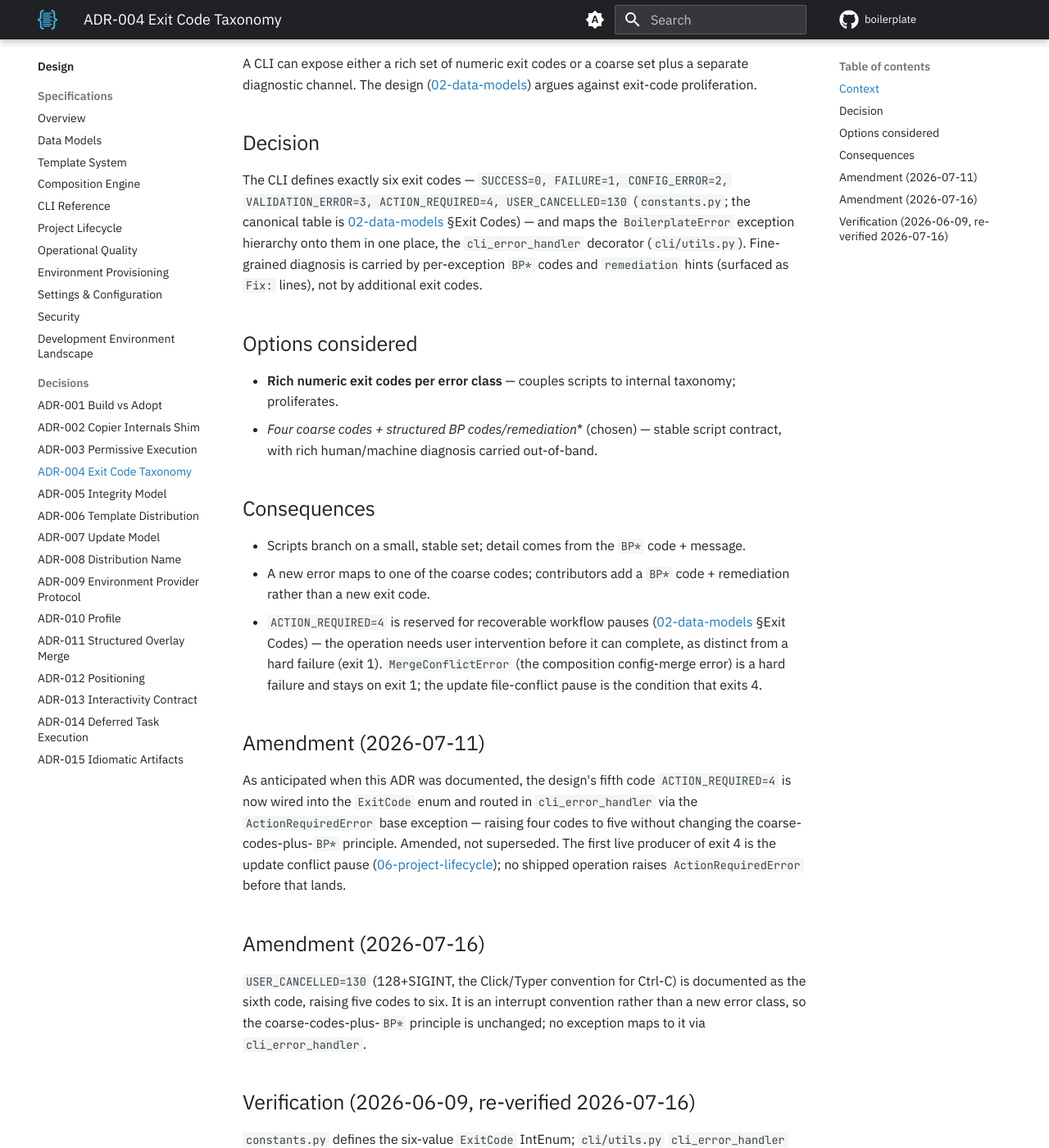
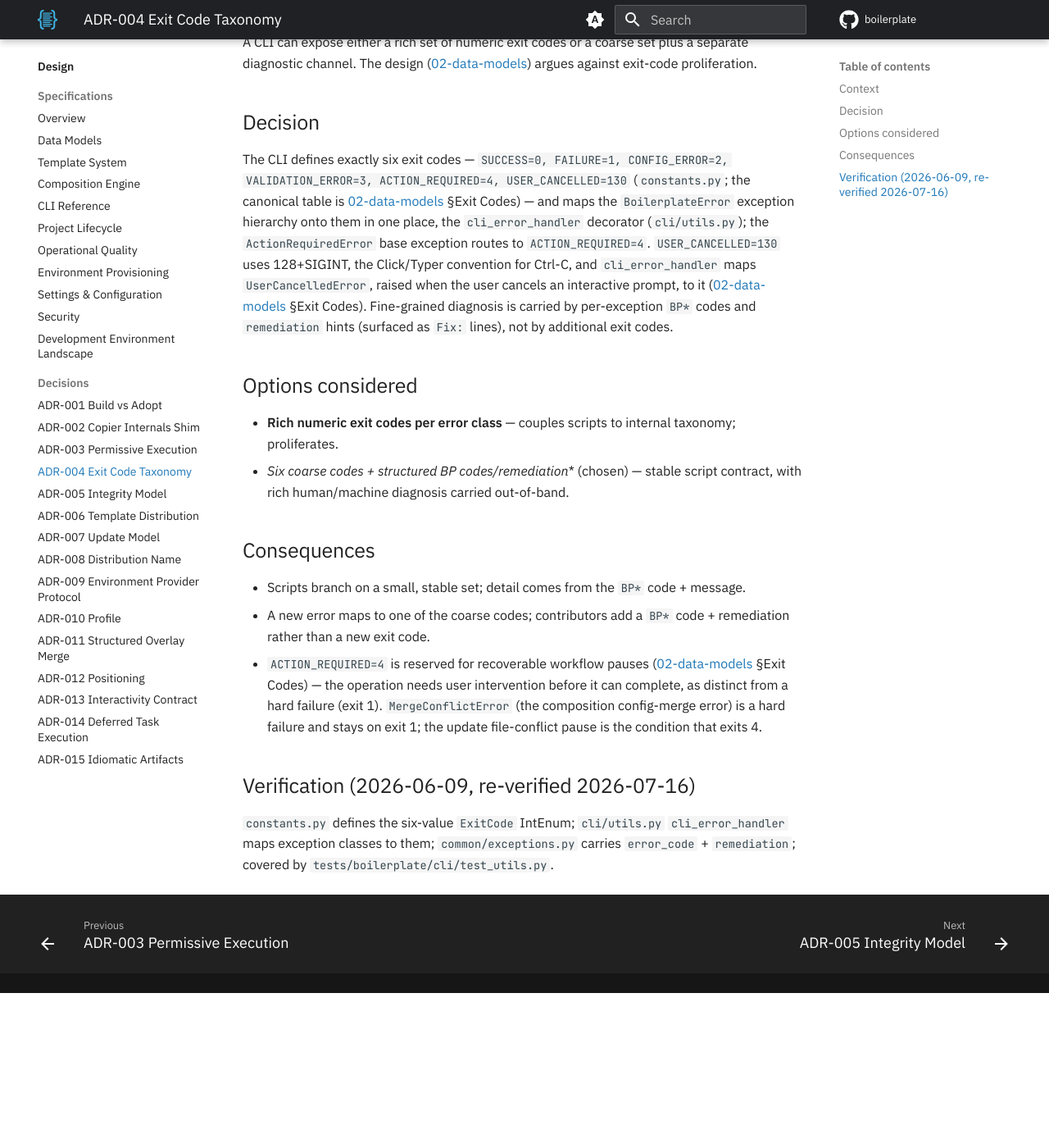
Before and after one commit to TheRealBillSiegler/boilerplate, an MkDocs documentation site: the page built from docs/design/adr-004-exit-code-taxonomy.md, in a window 1280 px wide and 1400 px high, scrolled down 571 px. Shown: the whole window at 82% size. Built offline with MkDocs 1.6.1 and Material for MkDocs 9.7.7, drawn with Linux system fonts in a browser that asks for light colours; comment, search, counter and statistics services are not loaded; the version menu is left out; after the commit the page ends 1782 px from its top, so only the background shows below that; some of the changed text lies outside the part shown.

Commit message:
docs(design): state ADR-004 as the current decision
The Status line drops its amendment dates and the 2026-07-11 and
2026-07-16 amendment sections. The exit-code count and the options list
read six codes, as the taxonomy now stands.

Co-Authored-By: Claude Sonnet 5.5 <noreply@anthropic.com>

```diff
--- a/docs/design/adr-004-exit-code-taxonomy.md
+++ b/docs/design/adr-004-exit-code-taxonomy.md
@@ -1,6 +1,6 @@
 # ADR-004: Coarse exit-code taxonomy, with fine diagnosis in BP* codes
 
-**Status**: Accepted (retroactively documented 2026-06-09; amended 2026-07-11, 2026-07-16) **Date**: documented 2026-06-09 **Deciders**: Project team
+**Status**: Accepted **Date**: documented 2026-06-09 **Deciders**: Project team
 
 ## Context
 
@@ -8,12 +8,12 @@ A CLI can expose either a rich set of numeric exit codes or a coarse set plus a
 
 ## Decision
 
-The CLI defines exactly six exit codes — `SUCCESS=0, FAILURE=1, CONFIG_ERROR=2, VALIDATION_ERROR=3, ACTION_REQUIRED=4, USER_CANCELLED=130` (`constants.py`; the canonical table is [02-data-models](02-data-models.md) §Exit Codes) — and maps the `BoilerplateError` exception hierarchy onto them in one place, the `cli_error_handler` decorator (`cli/utils.py`). Fine-grained diagnosis is carried by per-exception `BP*` codes and `remediation` hints (surfaced as `Fix:` lines), not by additional exit codes.
+The CLI defines exactly six exit codes — `SUCCESS=0, FAILURE=1, CONFIG_ERROR=2, VALIDATION_ERROR=3, ACTION_REQUIRED=4, USER_CANCELLED=130` (`constants.py`; the canonical table is [02-data-models](02-data-models.md) §Exit Codes) — and maps the `BoilerplateError` exception hierarchy onto them in one place, the `cli_error_handler` decorator (`cli/utils.py`); the `ActionRequiredError` base exception routes to `ACTION_REQUIRED=4`. `USER_CANCELLED=130` uses 128+SIGINT, the Click/Typer convention for Ctrl-C, and `cli_error_handler` maps `UserCancelledError`, raised when the user cancels an interactive prompt, to it ([02-data-models](02-data-models.md) §Exit Codes). Fine-grained diagnosis is carried by per-exception `BP*` codes and `remediation` hints (surfaced as `Fix:` lines), not by additional exit codes.
 
 ## Options considered
 
 - **Rich numeric exit codes per error class** — couples scripts to internal taxonomy; proliferates.
-- **Four coarse codes + structured BP* codes/remediation** (chosen) — stable script contract, with rich human/machine diagnosis carried out-of-band.
+- **Six coarse codes + structured BP* codes/remediation** (chosen) — stable script contract, with rich human/machine diagnosis carried out-of-band.
 
 ## Consequences
 
@@ -21,14 +21,6 @@ The CLI defines exactly six exit codes — `SUCCESS=0, FAILURE=1, CONFIG_ERROR=2
 - A new error maps to one of the coarse codes; contributors add a `BP*` code + remediation rather than a new exit code.
 - `ACTION_REQUIRED=4` is reserved for recoverable workflow pauses ([02-data-models](02-data-models.md) §Exit Codes) — the operation needs user intervention before it can complete, as distinct from a hard failure (exit 1). `MergeConflictError` (the composition config-merge error) is a hard failure and stays on exit 1; the update file-conflict pause is the condition that exits 4.
 
-## Amendment (2026-07-11)
-
-As anticipated when this ADR was documented, the design's fifth code `ACTION_REQUIRED=4` is now wired into the `ExitCode` enum and routed in `cli_error_handler` via the `ActionRequiredError` base exception — raising four codes to five without changing the coarse-codes-plus-`BP*` principle. Amended, not superseded. The first live producer of exit 4 is the update conflict pause ([06-project-lifecycle](06-project-lifecycle.md)); no shipped operation raises `ActionRequiredError` before that lands.
-
-## Amendment (2026-07-16)
-
-`USER_CANCELLED=130` (128+SIGINT, the Click/Typer convention for Ctrl-C) is documented as the sixth code, raising five codes to six. It is an interrupt convention rather than a new error class, so the coarse-codes-plus-`BP*` principle is unchanged; no exception maps to it via `cli_error_handler`.
-
 ## Verification (2026-06-09, re-verified 2026-07-16)
 
 `constants.py` defines the six-value `ExitCode` IntEnum; `cli/utils.py` `cli_error_handler` maps exception classes to them; `common/exceptions.py` carries `error_code` + `remediation`; covered by `tests/boilerplate/cli/test_utils.py`.
```
